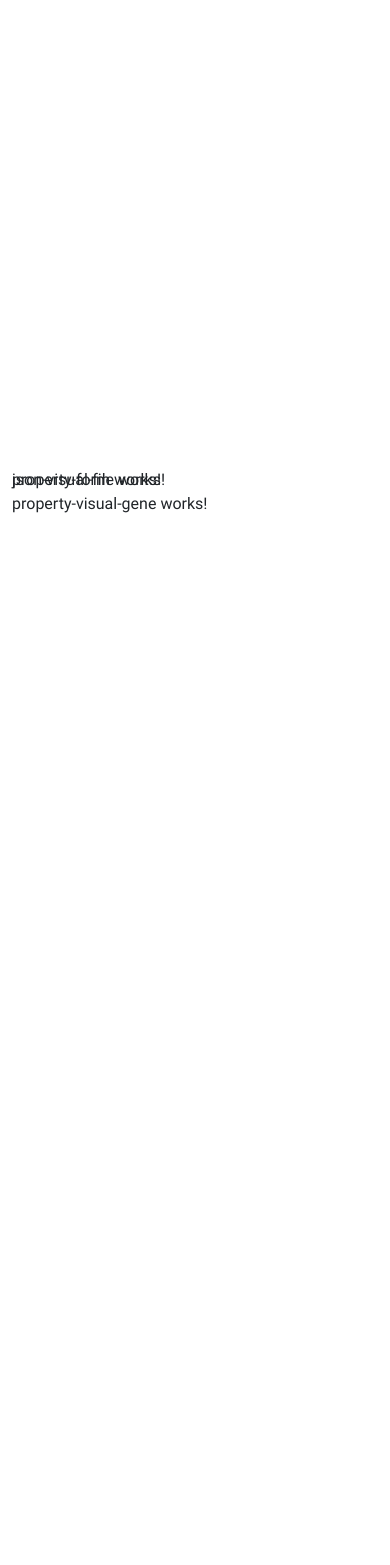
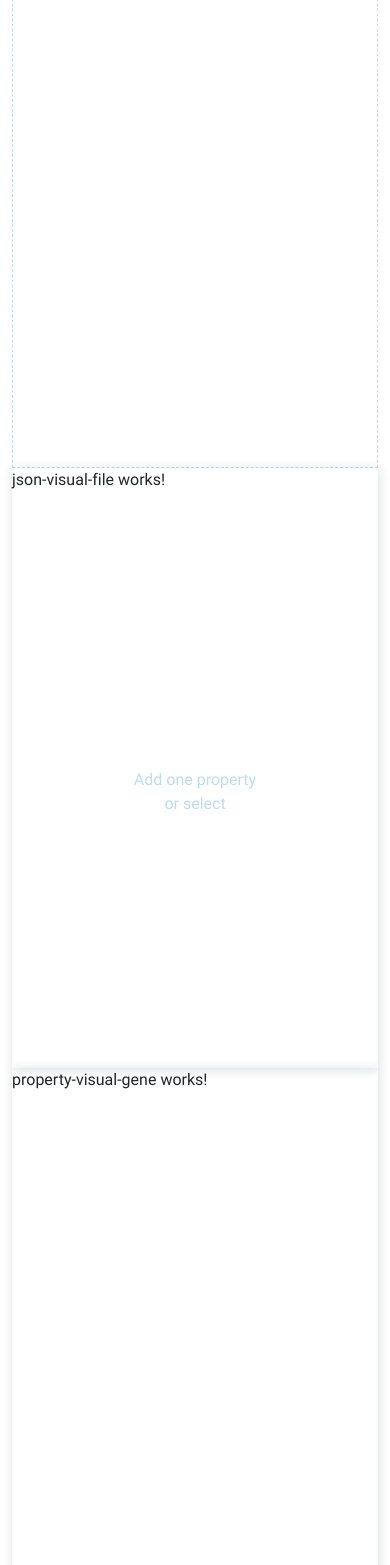
Before and after one commit to Totem-gdn/totem-dna-constructor, an Angular app: page / in a window 390 px wide. Shown: the part 1384-2949 px from the top of the page. Before the commit the page ends 1900 px from the top, so only its background shows below. Built offline with nearby package versions, Linux system fonts and the light colour scheme.

Commit message:
make placeholder instead empty form

```diff
--- a/src/app/modules/main/components/main/main-page.component.html
+++ b/src/app/modules/main/components/main/main-page.component.html
@@ -1,7 +1,7 @@
 <div class="container">
     <div class="row mt-2">
         <div class="col-md-8">
-            <app-select-type-asset (selectTypeEvent)="selectTypeEvent($event)"></app-select-type-asset>
+            <app-select-type-asset (selectTypeEvent)="selectTypeAssetEvent($event)"></app-select-type-asset>
         </div>
         <div class="col-md-4">
             <app-choose-template></app-choose-template>
@@ -19,7 +19,7 @@
             ></app-property-list>
         </div>
         <div class="col-md-5">
-            <app-property-form></app-property-form>
+            <app-property-form [property]="selectedProperty"></app-property-form>
         </div>
         <div class="col-md-4">
             <app-property-visual-gene></app-property-visual-gene>
--- a/src/app/modules/main/components/main/main-page.component.ts
+++ b/src/app/modules/main/components/main/main-page.component.ts
@@ -9,7 +9,8 @@ import { DataService } from '../../services/data.service';
   styleUrls: ['./main-page.component.scss']
 })
 export class MainPageComponent implements OnInit {
-  propertyList: PropertyModel[] = []
+  propertyList: PropertyModel[] = [];
+  selectedProperty?: PropertyModel;
   constructor(
     private dataService: DataService
   ) { }
@@ -17,18 +18,27 @@ export class MainPageComponent implements OnInit {
   ngOnInit(): void {
   }
 
-  selectTypeEvent(event: string): void {
+  selectTypeAssetEvent(event: string): void {
     console.log('Select type asset', event);
 
   }
 
-  onDeleteProperty(itemIndex: number): void {
-    this.propertyList.splice(itemIndex, 1);
+  onDeleteProperty(event: { item: PropertyModel, index: number }): void {
+    this.propertyList.splice(event.index, 1);
+    if (event.item.active) {
+      this.selectedProperty = undefined;
+    }
+
   }
 
   onSelectProperty(indexSelectedItem: number): void {
     this.propertyList.forEach((item: PropertyModel, index: number) => {
-      item.active = index === indexSelectedItem ? true : false
+      if (index === indexSelectedItem) {
+        this.selectedProperty = item;
+        item.active = true;
+      } else {
+        item.active = false;
+      }
     })
   }
 
@@ -40,7 +50,8 @@ export class MainPageComponent implements OnInit {
       ...this.dataService.defaultTypesObject[type],
       active: true,
     };
-    this.propertyList.push(objectTemp)
+    this.propertyList.push(objectTemp);
+    this.selectedProperty = objectTemp;
   }
 
 }
--- a/src/app/modules/main/components/property-form/property-form.component.html
+++ b/src/app/modules/main/components/property-form/property-form.component.html
@@ -1 +1,17 @@
-<p>property-form works!</p>
+<div class="wraper">
+        <ng-container *ngIf="property">
+            <div class="row">
+                <div class="col-md">
+                    {{property.description}}
+                </div>
+            </div>
+        </ng-container>
+
+        <ng-container *ngIf="!property">
+            <div class="empty_form_placeholder">
+                <p>Add one property</p>
+                <p>or select</p>
+            </div>
+        </ng-container>
+
+</div>
--- a/src/app/modules/main/components/property-form/property-form.component.scss
+++ b/src/app/modules/main/components/property-form/property-form.component.scss
@@ -0,0 +1,14 @@
+@import 'src/styles/scss/variables.scss';
+
+.wraper{
+    height: $main_column_height;
+    box-shadow: 1px 2px 11px rgba(20, 38, 48, 0.15);
+    position: relative;
+    .empty_form_placeholder{
+        width: 100%;
+        position: absolute;
+        top: $main_column_height / 2;
+        text-align: center;
+        color: $middle_grey;
+    }
+}
--- a/src/app/modules/main/components/property-form/property-form.component.ts
+++ b/src/app/modules/main/components/property-form/property-form.component.ts
@@ -1,12 +1,14 @@
-import { Component, OnInit } from '@angular/core';
+import { ChangeDetectionStrategy, Component, Input, OnInit } from '@angular/core';
+import { PropertyModel } from '../../models/property.model';
 
 @Component({
   selector: 'app-property-form',
   templateUrl: './property-form.component.html',
-  styleUrls: ['./property-form.component.scss']
+  styleUrls: ['./property-form.component.scss'],
+  changeDetection: ChangeDetectionStrategy.OnPush,
 })
 export class PropertyFormComponent implements OnInit {
-
+  @Input() property?: PropertyModel;
   constructor() { }
 
   ngOnInit(): void {
--- a/src/app/modules/main/components/property-list/property-list.component.html
+++ b/src/app/modules/main/components/property-list/property-list.component.html
@@ -6,7 +6,7 @@
         <div class="col-md-10">
             {{item.description}}
         </div>
-        <div class="col-md-2 deleteBtn" (click)="$event.stopPropagation(); ondelete(i)">
+        <div class="col-md-2 deleteBtn" (click)="$event.stopPropagation(); ondelete(item, i)">
             <img src="assets/images/svg/delete.svg" alt="">
         </div>
     </div>
--- a/src/app/modules/main/components/property-list/property-list.component.scss
+++ b/src/app/modules/main/components/property-list/property-list.component.scss
@@ -3,6 +3,7 @@
     height: $main_column_height;
     overflow-y: auto;
     overflow-x: hidden;
+    border: 1px dashed $grey;
     .propertyItem{
         padding: 14px;
         background-color: $light_grey;
--- a/src/app/modules/main/components/property-list/property-list.component.ts
+++ b/src/app/modules/main/components/property-list/property-list.component.ts
@@ -8,7 +8,7 @@ import { PropertyModel } from '../../models/property.model';
 })
 export class PropertyListComponent implements OnInit {
   @Input() propertyList?: PropertyModel[];
-  @Output() onDeleteProperty: EventEmitter<number> = new EventEmitter()
+  @Output() onDeleteProperty: EventEmitter<{ item: PropertyModel, index: number }> = new EventEmitter()
   @Output() onSelectProperty: EventEmitter<number> = new EventEmitter()
 
   constructor() { }
@@ -16,8 +16,8 @@ export class PropertyListComponent implements OnInit {
   ngOnInit(): void {
   }
 
-  ondelete(index: number): void {
-    this.onDeleteProperty.emit(index);
+  ondelete(item: PropertyModel, index: number): void {
+    this.onDeleteProperty.emit({ item, index });
   }
   onSelect(index: number): void {
     this.onSelectProperty.emit(index);
--- a/src/app/modules/main/components/property-visual-gene/property-visual-gene.component.html
+++ b/src/app/modules/main/components/property-visual-gene/property-visual-gene.component.html
@@ -1 +1,3 @@
-<p>property-visual-gene works!</p>
+<div class="wraper">
+    <p>property-visual-gene works!</p>
+</div>
--- a/src/app/modules/main/components/property-visual-gene/property-visual-gene.component.scss
+++ b/src/app/modules/main/components/property-visual-gene/property-visual-gene.component.scss
@@ -0,0 +1,7 @@
+@import 'src/styles/scss/variables.scss';
+
+.wraper{
+    height: $main_column_height;
+    box-shadow: 1px 2px 11px rgba(20, 38, 48, 0.15);
+
+}
--- a/src/styles/scss/variables.scss
+++ b/src/styles/scss/variables.scss
@@ -2,5 +2,7 @@ $yellow: #ffd011;
 $black: #142630;
 $grey: #BFDCEA;
 $light_grey: #ECF4FF;
+$middle_grey: #BFDCEA;
+
 
 $main_column_height: 600px;
```
